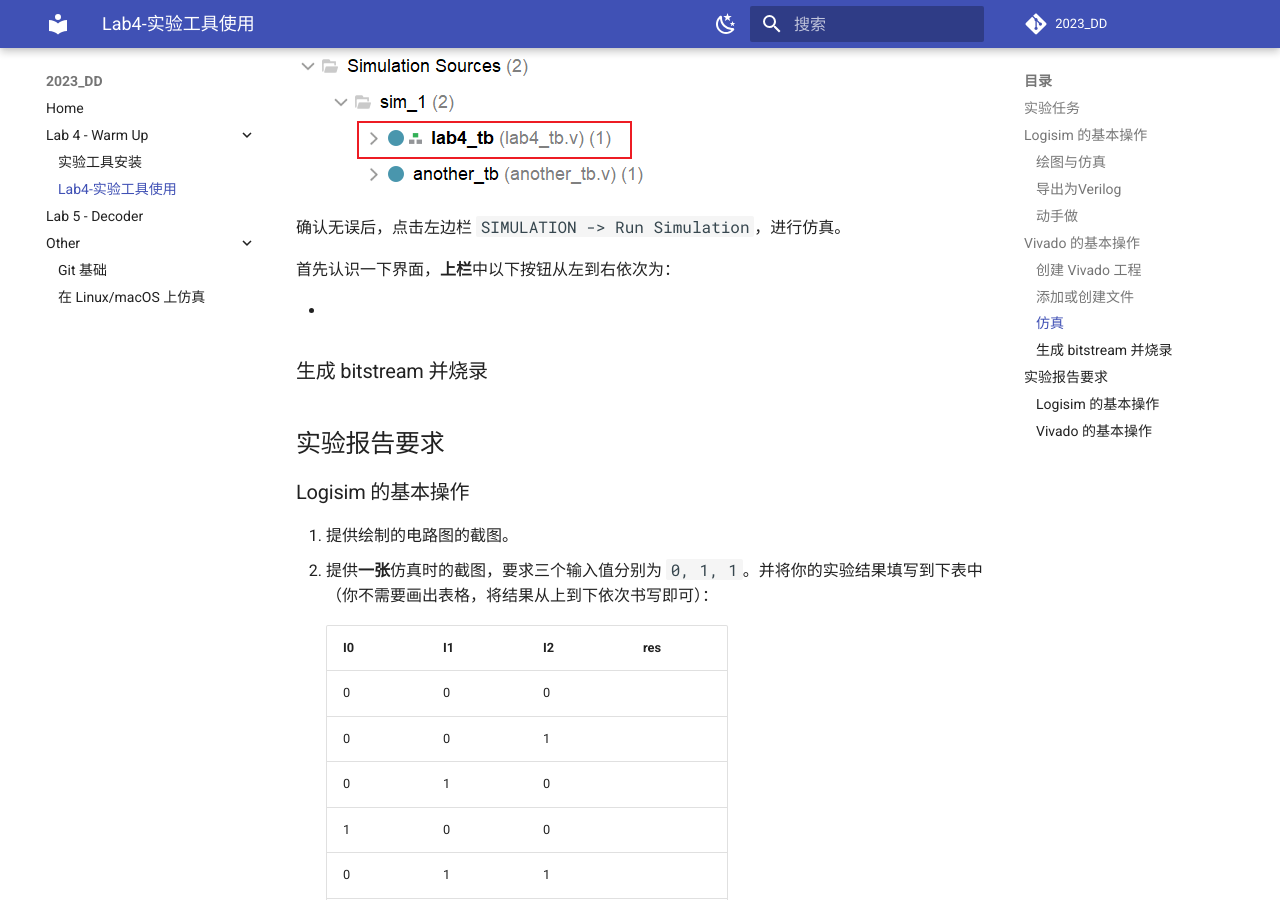
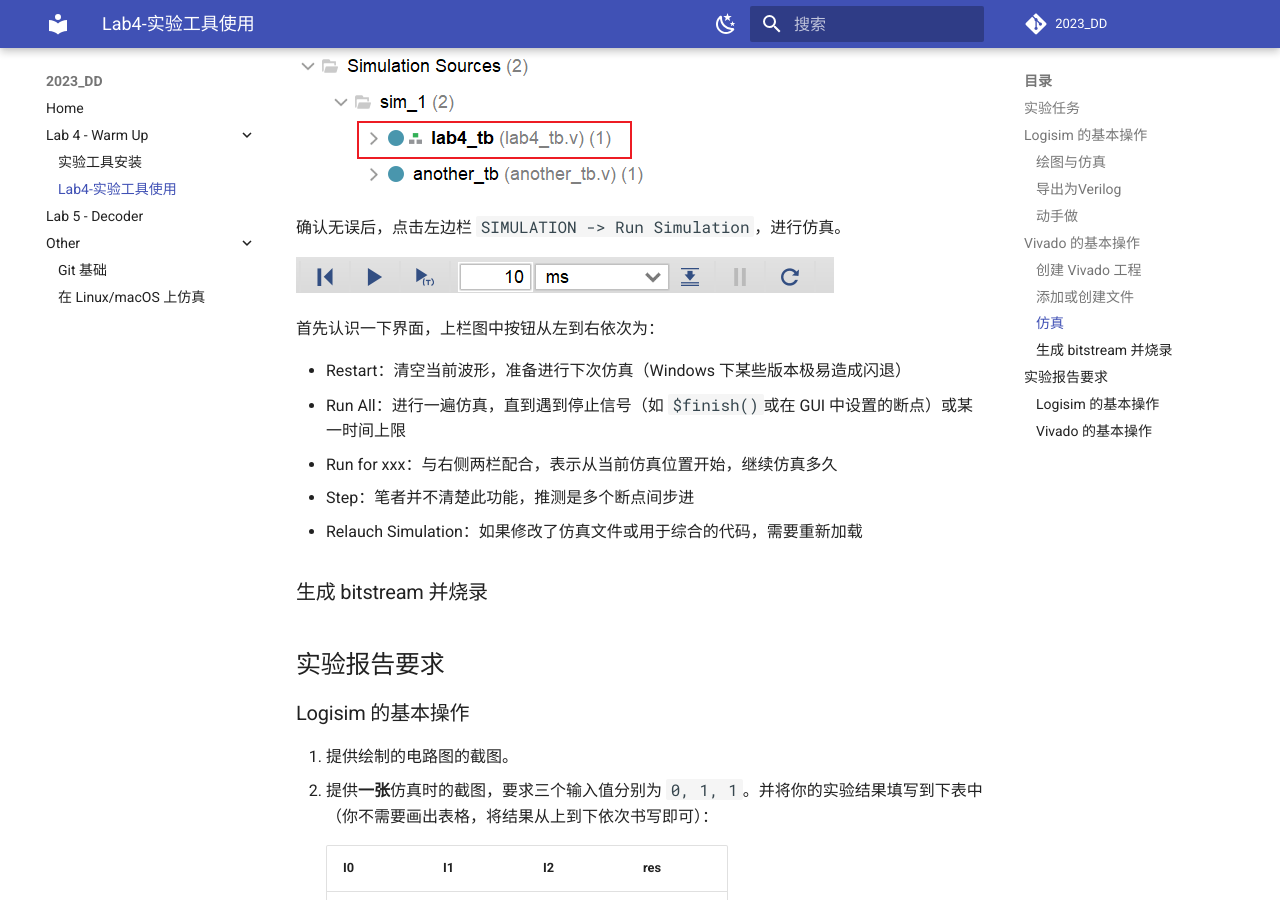
Before and after one commit to Guahao31/2023_DD, an MkDocs documentation site: the page built from docs/warmup/lab4.md, in a window 1280 px wide and 900 px high, scrolled down 5882 px. Built offline with MkDocs 1.6.1 and Material for MkDocs 9.7.7, drawn with Linux system fonts in a browser that asks for light colours; comment, search, counter and statistics services are not loaded.

Commit message:
simulation: add tips for icons

```diff
--- a/docs/warmup/lab4.md
+++ b/docs/warmup/lab4.md
@@ -113,9 +113,15 @@ Vivado 无法读取 Logisim 的工程文件或原理图文件，需要通过将
 
 确认无误后，点击左边栏 `SIMULATION -> Run Simulation`，进行仿真。
 
-首先认识一下界面，**上栏**中以下按钮从左到右依次为：
+<img src="../pic/lab4/simulation_top.png" alt="仿真上栏">
 
-*
+首先认识一下界面，上栏图中按钮从左到右依次为：
+
+* Restart：清空当前波形，准备进行下次仿真（Windows 下某些版本极易造成闪退）
+* Run All：进行一遍仿真，直到遇到停止信号（如 `$finish()`或在 GUI 中设置的断点）或某一时间上限
+* Run for xxx：与右侧两栏配合，表示从当前仿真位置开始，继续仿真多久
+* Step：笔者并不清楚此功能，推测是多个断点间步进
+* Relauch Simulation：如果修改了仿真文件或用于综合的代码，需要重新加载
 
 ### 生成 bitstream 并烧录
 
```
Also changed, not shown: docs/warmup/pic/lab4/simulation_top.png (added).
